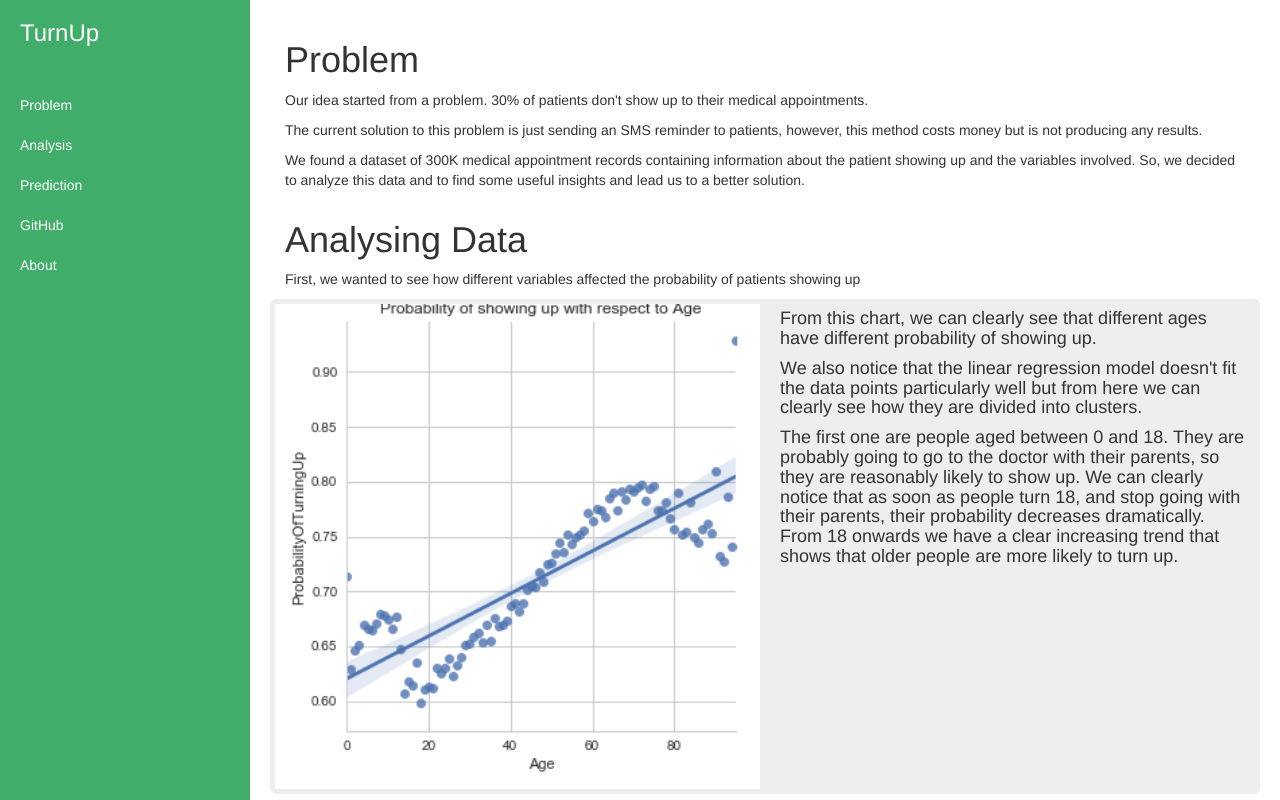
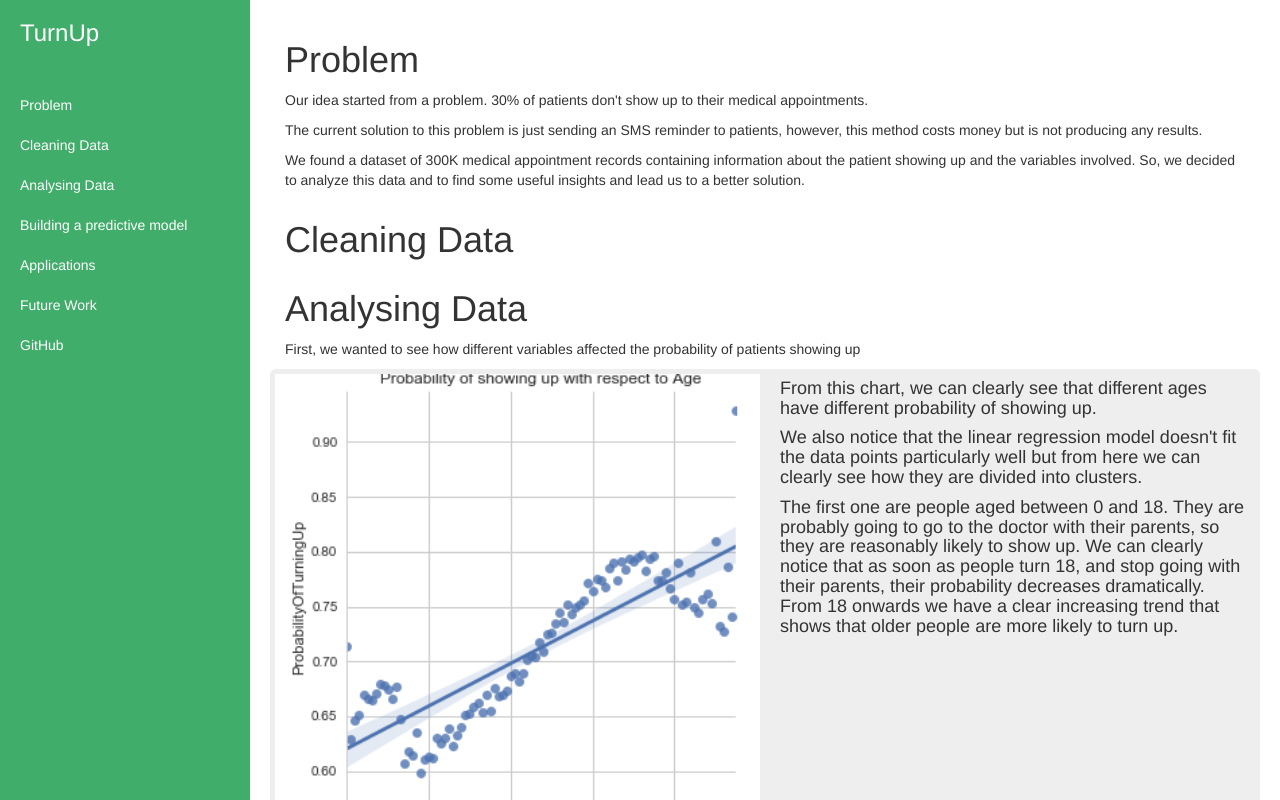
Before and after one commit to ichealthhack/TurnUp, a website: page html/index.pug in a window 1280 px wide. Shown: the top 800 px of the page. Drawn offline with nearby package versions, Linux system fonts and the light colour scheme; files that its build step writes are made by us from their sources.

Commit message:
Fix navbar

```diff
--- a/html/index.pug
+++ b/html/index.pug
@@ -27,13 +27,17 @@ html(lang='en')
           li
             a(href='#story' data-spy="scroll" data-target="#story") Problem
           li
-            a(href='#analysis' data-spy="scroll" data-target="#analysis") Analysis
+            a(href='#cleaning' data-spy="scroll" data-target="#cleaning") Cleaning Data
           li
-            a(href='#prediction' data-spy="scroll" data-target="#prediction") Prediction
+            a(href='#analysis' data-spy="scroll" data-target="#analysis") Analysing Data
           li
-            a(href='#') GitHub
+            a(href='#building' data-spy="scroll" data-target="#building") Building a predictive model
           li
-            a(href='#') About
+            a(href='#prediction' data-spy="scroll" data-target="#applications") Applications
+          li
+            a(href='#prediction' data-spy="scroll" data-target="#future") Future Work
+          li
+            a(href='https://github.com/ichealthhack/TurnUp') GitHub
       // /#sidebar-wrapper
       // Page Content
       #page-content-wrapper
@@ -44,6 +48,10 @@ html(lang='en')
               p Our idea started from a problem. 30% of patients don't show up to their medical appointments.
               p The current solution to this problem is just sending an SMS reminder to patients, however, this method costs money but is not producing any results.
               p We found a dataset of 300K medical appointment records containing information about the patient showing up and the variables involved. So, we decided to analyze this data and to find some useful insights and lead us to a better solution.
+
+          .row#cleaning
+            .col-lg-12
+              h1 Cleaning Data
 
           .row#analysis
             .col-lg-12
@@ -98,15 +106,17 @@ html(lang='en')
               img.graph(src='./images/clustering.png')
             .col-lg-6
               h3 This is a graph
-          .row#analysis
+          .row#building
             .col-lg-12
-              h1 Building a model
+              h1 Building a predictive model
               p The next step was to use the insights we got from analysing the data and try to build a Machine Learning model to predict what's the probability of a given patient not turning up.
-          .row#prediction
+          .row#applications
             .col-lg-12
-              h1 Prediction
-      // /#page-content-wrapper
-    // /#wrapper
+              h1 Applications
+          .row#future
+            .col-lg-12
+              h1 Future Work
+
     // jQuery
     script(src='js/jquery.js')
     // Bootstrap Core JavaScript
```
